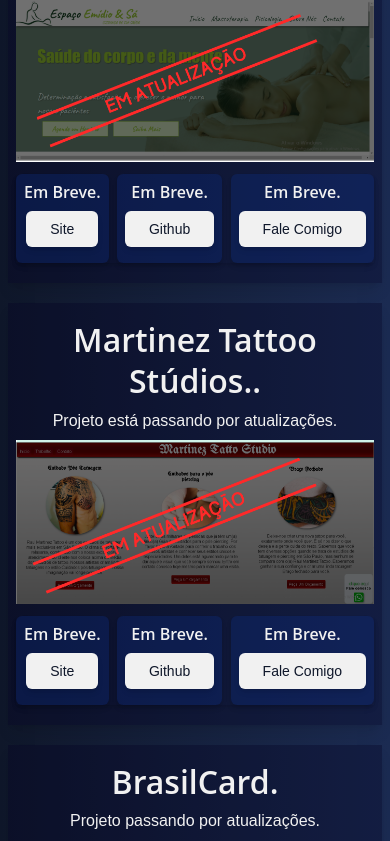
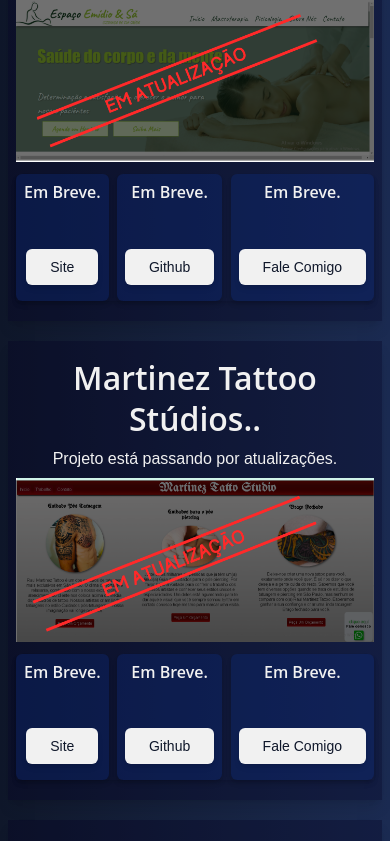
Before and after one commit to Edsonsantos0840/protifolioAntigo, a Next.js app: page / in a window 390 px wide. Shown: the part 2214-3055 px from the top of the page. Built offline with nearby package versions, Linux system fonts and the light colour scheme.

Commit message:
ajustes no card carrossel.

```diff
--- a/src/app/components/cards/CardProjeto.tsx
+++ b/src/app/components/cards/CardProjeto.tsx
@@ -46,7 +46,7 @@ export default function CardProjeto(props: PropsCardProjeto) {
             <Carrossel images={imagens}/>
           </div>
           <div className="flex justify-between items-center w-[100%] gap-2 shadow-md my-3 ">
-          <div className="bg-[var(--opacitySucess)] p-2 md:p-4 flex flex-col justify-between items-center shadow-md hover:scale-105  hover:bg-[var(--opacityError)] rounded-md md:w-[33%]">
+          <div className="bg-[var(--opacitySucess)] p-2 md:p-4 flex flex-col justify-between items-center shadow-md hover:scale-105  hover:bg-[var(--opacityError)] rounded-md min-h-[15vh] md:w-[33%]">
             <h3 className="text-[var(--base)] text-[1rem] md:my-2 ">
                {props.tec1}
             </h3>
@@ -54,7 +54,7 @@ export default function CardProjeto(props: PropsCardProjeto) {
             <BotaoInvertido texto="Site"/>
             </Link>
           </div>
-          <div className="bg-[var(--opacitySucess)] p-2 md:p-4 flex flex-col justify-between items-center shadow-md hover:scale-105  hover:bg-[var(--opacityError)] rounded-md md:w-[33%]">
+          <div className="bg-[var(--opacitySucess)] p-2 md:p-4 flex flex-col justify-between items-center shadow-md hover:scale-105  hover:bg-[var(--opacityError)] rounded-md min-h-[15vh] md:w-[33%]">
           <h3 className="text-[var(--base)] text-[1rem] md:my-2 ">
               {props.tec2}
             </h3>
@@ -62,7 +62,7 @@ export default function CardProjeto(props: PropsCardProjeto) {
             <BotaoInvertido texto="Github"/>
             </Link>
           </div>
-          <div className="bg-[var(--opacitySucess)] p-2 md:p-4 flex flex-col justify-between items-center shadow-md hover:scale-105  hover:bg-[var(--opacityError)] rounded-md md:w-[33%]">
+          <div className="bg-[var(--opacitySucess)] p-2 md:p-4 flex flex-col justify-between items-center shadow-md hover:scale-105  hover:bg-[var(--opacityError)] rounded-md min-h-[15vh] md:w-[33%]">
           <h3 className="text-[var(--base)] text-[1rem] md:my-2 ">
              {props.tec3}
             </h3>
```
